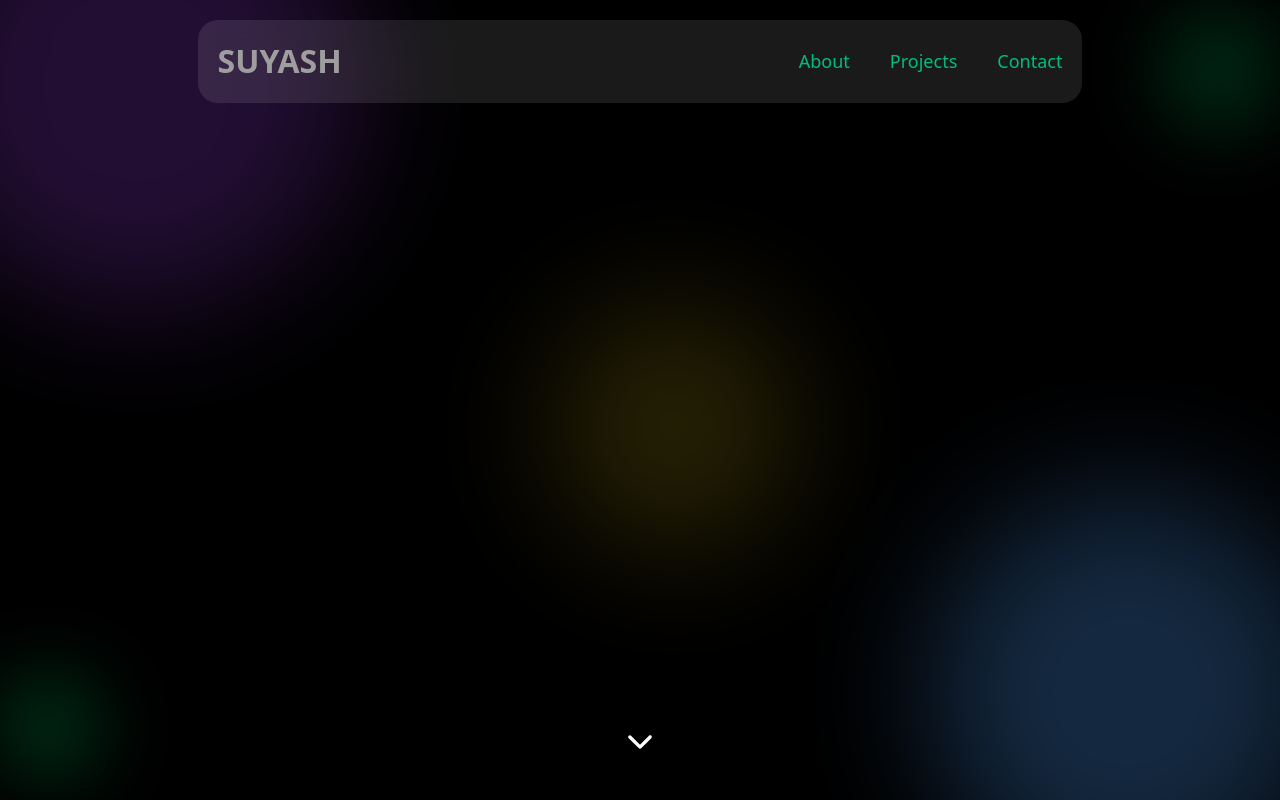
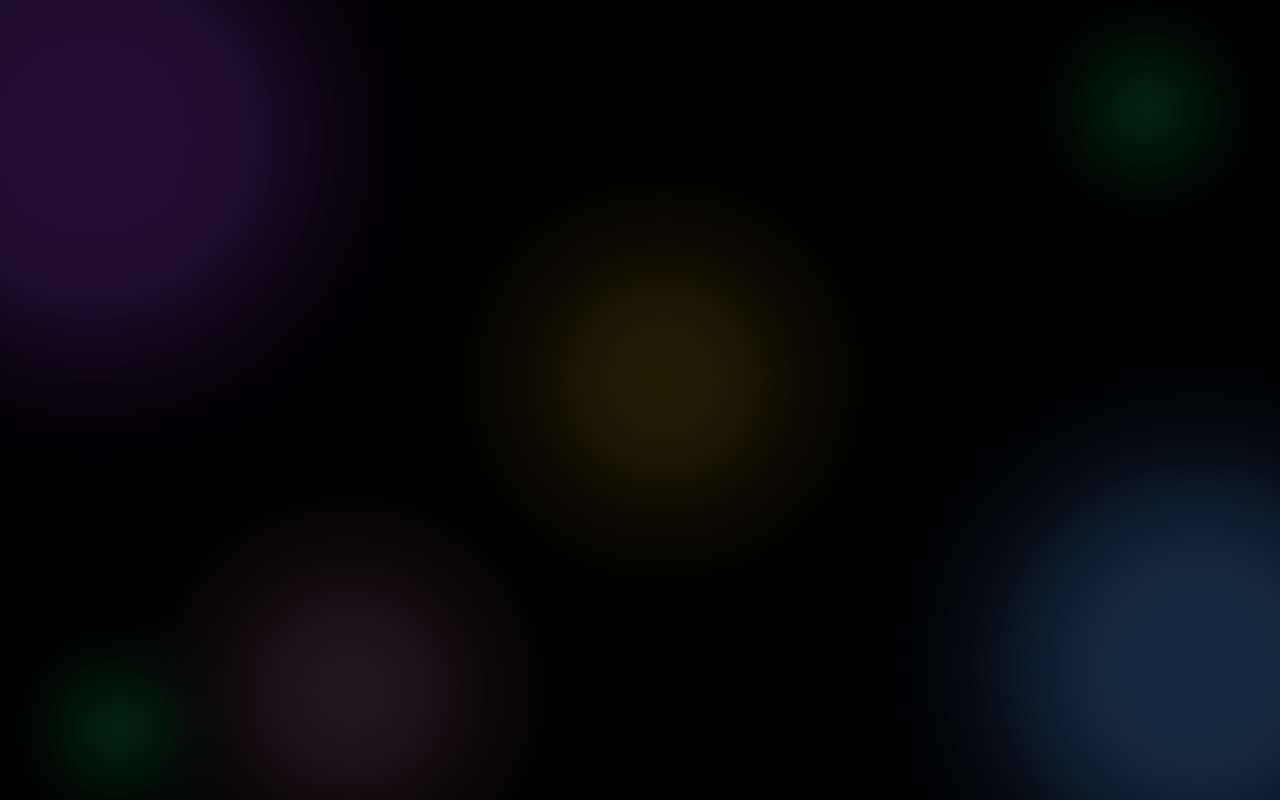
Before and after one commit to Suyash-4/Personal-Webpage, a React (Vite) app: page / in a window 1280 px wide. Built offline with nearby package versions, Linux system fonts and the light colour scheme; grey boxes are pictures that could not be loaded.

Commit message:
Minor Tweaks

```diff
--- a/pages/navbar.jsx
+++ /dev/null
@@ -1,23 +0,0 @@
-import React from "react";
-
-const Navbar = () => {
-  return (
-    <nav className="flex justify-center w-full absolute z-10 top-5 px-2">
-      <div
-        id="container"
-        className="flex p-5 sm:p-5 w-full sm:w-[70%] max-w-4xl justify-center rounded-[20px] bg-[rgba(255,255,255,0.1)] bg-clip-padding backdrop-filter backdrop-blur-md bg-opacity-10"
-      >
-        <div className="flex flex-row items-center gap-10 justify-between w-full">
-          <h1 className="myName text-lg sm:text-2xl text-white text-center">SUYASH</h1>
-          <ol className="flex flex-row gap-10 text-emerald-500 font-extralight cursor-pointer text-sm sm:text-lg">
-            <li>About</li>
-            <li>Projects</li>
-            <li>Contact</li>
-          </ol>
-        </div>
-      </div>
-    </nav>
-  );
-};
-
-export default Navbar;
--- a/src/App.jsx
+++ b/src/App.jsx
@@ -1,8 +1,8 @@
 /* eslint-disable no-unused-vars */
 import React from "react";
 import "./style.css";
-import Navbar from "../pages/navbar.jsx";
-import BgBlurredCircles from "../pages/BgBlurredCircles.jsx";
+import Navbar from "./pages/navbar.jsx";
+import BgBlurredCircles from "./pages/BgBlurredCircles.jsx";
 import { ReactLenis, useLenis } from "lenis/react";
 import { IoIosArrowDown } from "react-icons/io";
 import { GoSun } from "react-icons/go";
@@ -15,11 +15,9 @@ const App = () => {
 
   return (
     <ReactLenis root smooth duration={1.2}>
-      <Navbar />
       <BgBlurredCircles />
-      <div className="flex justify-center absolute left-1/2 -translate-x-1/2 bottom-10">
-        <IoIosArrowDown className="text-4xl text-white" />
-      </div>
+
+      {/* <Navbar /> */}
     </ReactLenis>
   );
 };
--- a/pages/BgBlurredCircles.jsx
+++ b/src/pages/BgBlurredCircles.jsx
@@ -1,5 +1,5 @@
 import React from "react";
-import { useRef, useEffect, useState } from "react";
+import { useEffect, useState } from "react";
 
 const BgBlurredCircles = () => {
 const circles = [
@@ -9,7 +9,7 @@ const circles = [
             w-[300px] h-[300px] sm:w-[350px] sm:h-[350px] md:w-[450px] md:h-[450px]
             bg-purple-500 opacity-20 rounded-full filter blur-3xl pointer-events-none
         `,
-        style: { zIndex: 1 },
+        style: { zIndex: 0 },
     },
     {
         className: `
@@ -17,7 +17,7 @@ const circles = [
             w-[220px] h-[220px] sm:w-[300px] sm:h-[300px] md:w-[400px] md:h-[400px]
             bg-blue-400 opacity-25 rounded-full filter blur-3xl pointer-events-none
         `,
-        style: { zIndex: 1 },
+        style: { zIndex: 0 },
     },
     {
         className: `
@@ -25,7 +25,7 @@ const circles = [
             w-[60px] h-[60px] sm:w-[90px] sm:h-[90px] md:w-[120px] md:h-[120px]
             bg-green-400 opacity-20 rounded-full filter blur-2xl pointer-events-none
         `,
-        style: { zIndex: 2 },
+        style: { zIndex: 0 },
     },
     {
         className: `
@@ -33,13 +33,21 @@ const circles = [
             w-[50px] h-[50px] sm:w-[70px] sm:h-[70px] md:w-[100px] md:h-[100px]
             bg-green-400 opacity-25 rounded-full filter blur-2xl pointer-events-none
         `,
-        style: { zIndex: 2 },
+        style: { zIndex: 0 },
     },
     {
         className: `
             absolute top-1/2 left-1/2 -translate-x-1/2 -translate-y-1/2
             w-[120px] h-[120px] sm:w-[180px] sm:h-[180px] md:w-[250px] md:h-[250px]
             bg-yellow-300 opacity-15 rounded-full filter blur-3xl pointer-events-none
+        `,
+        style: { zIndex: 0 },
+    },
+    {
+        className: `
+            absolute top-[90%] left-[25%] -translate-x-1/2 -translate-y-1/2
+            w-[120px] h-[120px] sm:w-[180px] sm:h-[180px] md:w-[250px] md:h-[250px]
+            bg-pink-300 opacity-15 rounded-full filter blur-3xl pointer-events-none
         `,
         style: { zIndex: 0 },
     },
--- /dev/null
+++ b/src/pages/navbar.jsx
@@ -0,0 +1,26 @@
+const Navbar = () => {
+  return (
+    <nav className="fixed z-10 top-1/2 -translate-y-1/2 left-0 pl-5">
+      <div
+        id="container"
+        className="flex flex-col items-center justify-center w-auto"
+      >
+        <div className="flex flex-col items-center gap-10 w-full">
+          <ol className="flex flex-col gap-6 text-emerald-300 text-xl font-light cursor-pointer text-shadow-md">
+            <li className="hover:text-white transition-colors duration-300">
+              About
+            </li>
+            <li className="hover:text-white transition-colors duration-300">
+              Projects
+            </li>
+            <li className="hover:text-white transition-colors duration-300">
+              Contact
+            </li>
+          </ol>
+        </div>
+      </div>
+    </nav>
+  );
+};
+
+export default Navbar;
```
Also changed, not shown: src/pages/Home.jsx (renamed from pages/Home.jsx), 1 other file (tests, documents, lock files or other folders).
